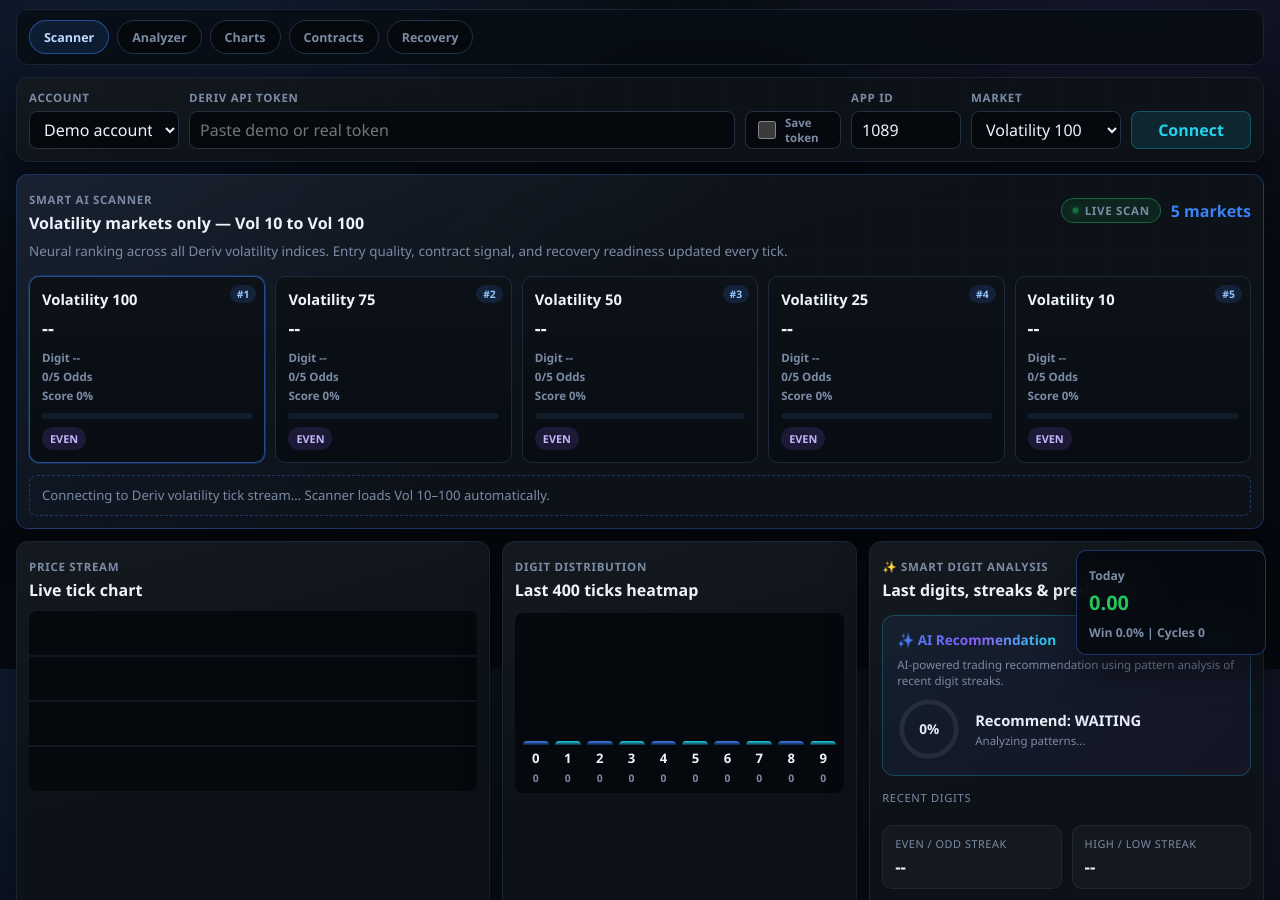
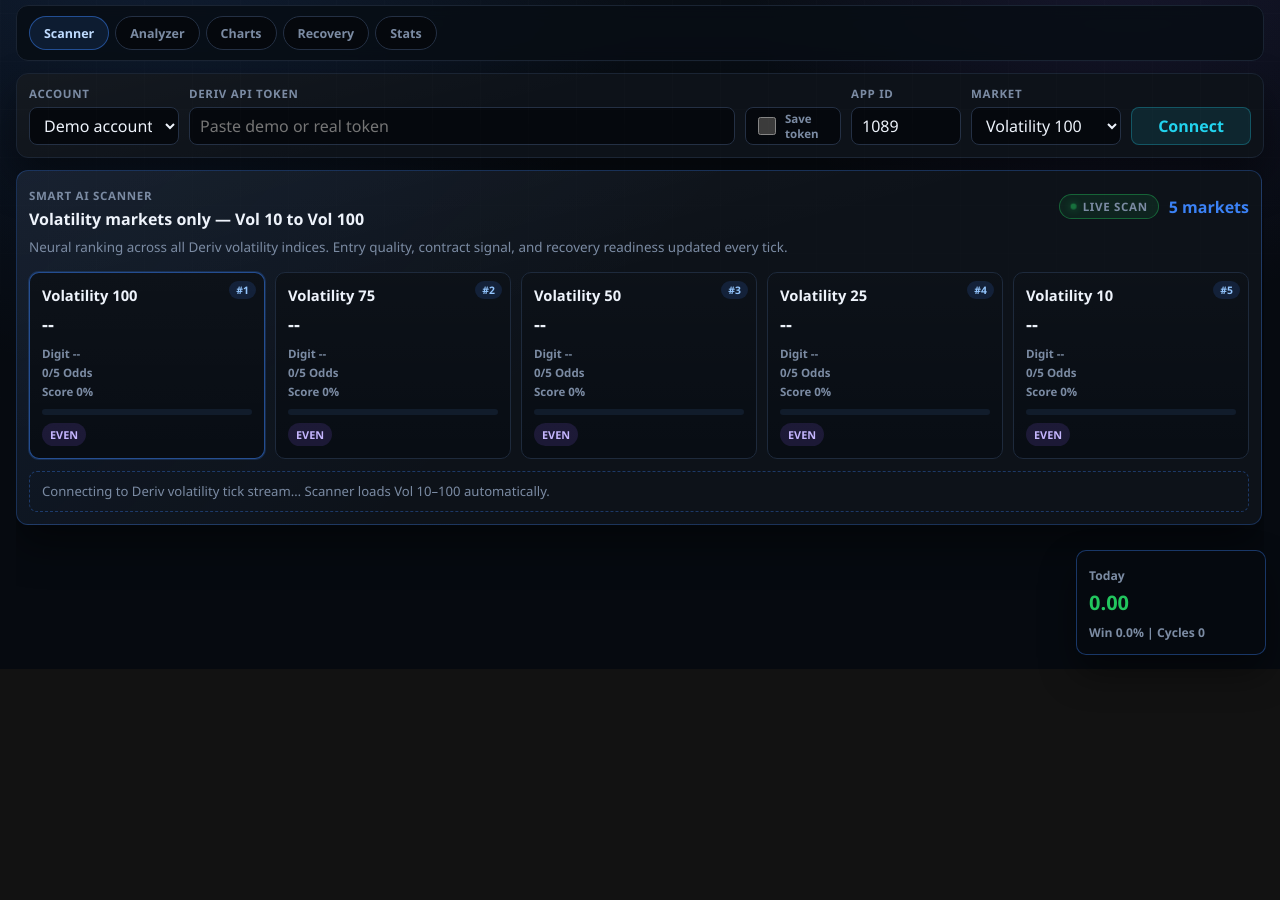
Before and after one commit to odhiambobutuba-prog/trade7smart, a plain HTML site: page index.html in a window 1280 px wide. Shown: the part 131-1031 px from the top of the page. After the commit the page ends 800 px from the top, so only its background shows below. Drawn offline with Linux system fonts and the light colour scheme.

Commit message:
Add files via upload

```diff
--- a/app.js
+++ b/app.js
@@ -1817,16 +1817,37 @@ function startLiveClock() {
   setInterval(tick, 1000);
 }
 
+const TAB_GROUPS = {
+  "ai-scanner-hero": ["ai-scanner-hero"],
+  "hero-grid": ["hero-grid"],
+  "charts-section": ["charts-section"],
+  recovery: ["pro-grid", "risk-grid"],
+  stats: ["analytics-grid", "scanner-grid", "bottom-grid"],
+};
+
 function initSectionNav() {
+  const allSectionIds = Object.values(TAB_GROUPS).flat();
+
+  function showTab(tabKey) {
+    const activeIds = TAB_GROUPS[tabKey] || [];
+    allSectionIds.forEach((id) => {
+      const el = document.getElementById(id);
+      if (el) el.classList.toggle("tab-hidden", !activeIds.includes(id));
+    });
+    document.querySelector(".terminal-shell").scrollTo({ top: 0, behavior: "instant" in window ? "instant" : "auto" });
+  }
+
   document.querySelectorAll(".nav-pill").forEach((pill) => {
     pill.addEventListener("click", () => {
       document.querySelectorAll(".nav-pill").forEach((p) => p.classList.remove("active"));
       pill.classList.add("active");
-      const target = document.getElementById(pill.dataset.scroll);
-      if (target) target.scrollIntoView({ behavior: "smooth", block: "start" });
+      showTab(pill.dataset.tab);
     });
   });
-}
+
+  showTab("ai-scanner-hero");
+}
+
 
 function hideLoader() {
   document.body.classList.add("loaded");
--- a/index.html
+++ b/index.html
@@ -5,8 +5,8 @@
     <meta name="viewport" content="width=device-width, initial-scale=1, viewport-fit=cover" />
     <meta name="theme-color" content="#060a10" />
     <title>Trade7Smart — AI Volatility Console</title>
-    <link rel="manifest" href="./manifest.webmanifest?v=ai-rec-20260620" />
-    <link rel="stylesheet" href="./styles.css?v=ai-rec-20260620" />
+    <link rel="manifest" href="./manifest.webmanifest?v=tabbed-ui-20260620" />
+    <link rel="stylesheet" href="./styles.css?v=tabbed-ui-20260620" />
   </head>
   <body>
     <div id="app-loader" class="app-loader">
@@ -38,11 +38,11 @@
       </header>
 
       <nav class="section-nav" aria-label="Console sections">
-        <button type="button" class="nav-pill active" data-scroll="ai-scanner-hero">Scanner</button>
-        <button type="button" class="nav-pill" data-scroll="hero-grid">Analyzer</button>
-        <button type="button" class="nav-pill" data-scroll="charts-section">Charts</button>
-        <button type="button" class="nav-pill" data-scroll="bot-panel-anchor">Contracts</button>
-        <button type="button" class="nav-pill" data-scroll="risk-grid">Recovery</button>
+        <button type="button" class="nav-pill active" data-tab="ai-scanner-hero">Scanner</button>
+        <button type="button" class="nav-pill" data-tab="hero-grid">Analyzer</button>
+        <button type="button" class="nav-pill" data-tab="charts-section">Charts</button>
+        <button type="button" class="nav-pill" data-tab="recovery">Recovery</button>
+        <button type="button" class="nav-pill" data-tab="stats">Stats</button>
       </nav>
 
       <section class="control-strip">
@@ -97,19 +97,6 @@
       </section>
 
       <section class="charts-section" id="charts-section">
-        <article class="panel chart-panel">
-          <div class="panel-head">
-            <div><span>Price stream</span><strong>Live tick chart</strong></div>
-          </div>
-          <canvas id="tick-chart" class="chart-canvas" height="180"></canvas>
-        </article>
-        <article class="panel chart-panel">
-          <div class="panel-head">
-            <div><span>Digit distribution</span><strong>Last 400 ticks heatmap</strong></div>
-          </div>
-          <div id="digit-heatmap" class="digit-heatmap"></div>
-        </article>
-
         <article class="panel digit-analysis-panel">
           <div class="panel-head">
             <div><span>✨ Smart Digit Analysis</span><strong>Last digits, streaks &amp; predictions</strong></div>
@@ -200,15 +187,9 @@
 
           <div id="digit-pattern-heatmap" class="digit-pattern-heatmap"></div>
         </article>
-        <article class="panel chart-panel">
-          <div class="panel-head">
-            <div><span>Session P&amp;L</span><strong>Profit curve</strong></div>
-          </div>
-          <canvas id="profit-chart" class="chart-canvas" height="180"></canvas>
-        </article>
       </section>
 
-      <section class="hero-grid">
+      <section class="hero-grid" id="hero-grid">
         <article class="panel signal-panel ai-analyzer-panel">
           <div class="analyzer-head">
             <div class="score-ring-wrap">
@@ -442,7 +423,7 @@
         </article>
       </section>
 
-      <section class="pro-grid">
+      <section class="pro-grid" id="pro-grid">
         <article class="panel best-market-panel">
           <div class="panel-head">
             <div><span>Best market auto-pick</span><strong id="best-market-title">Scanning markets</strong></div>
@@ -484,7 +465,7 @@
         </article>
       </section>
 
-      <section class="risk-grid">
+      <section class="risk-grid" id="risk-grid">
         <article class="panel recovery-settings-panel">
           <div class="panel-head">
             <div><span>Recovery settings</span><strong>Risk boundaries</strong></div>
@@ -542,7 +523,7 @@
         </article>
       </section>
 
-      <section class="analytics-grid">
+      <section class="analytics-grid" id="analytics-grid">
         <article class="panel stats-panel">
           <div class="panel-head">
             <div><span>Statistics</span><strong>Session performance</strong></div>
@@ -611,7 +592,7 @@
         </article>
       </section>
 
-      <section class="scanner-grid">
+      <section class="scanner-grid" id="scanner-grid">
         <article class="panel scanner-panel">
           <div class="panel-head">
             <div><span>Market scanner</span><strong>Volatility rank table</strong></div>
@@ -640,7 +621,7 @@
         </article>
       </section>
 
-      <section class="bottom-grid">
+      <section class="bottom-grid" id="bottom-grid">
         <article class="panel market-panel">
           <div class="panel-head">
             <div><span>Watchlist</span><strong>Market pulse</strong></div>
@@ -664,6 +645,6 @@
     </aside>
 
     <div id="toast-layer" class="toast-layer" aria-live="polite"></div>
-    <script src="./app.js?v=ai-rec-20260620"></script>
+    <script src="./app.js?v=tabbed-ui-20260620"></script>
   </body>
 </html>
--- a/styles.css
+++ b/styles.css
@@ -1893,3 +1893,61 @@ body.mini-mode .ai-market-grid {
   font-size: 0.72rem;
   color: var(--muted, #8b95a7);
 }
+
+/* ===== Tabbed layout: fit screen, no endless scroll ===== */
+html, body {
+  height: 100%;
+}
+
+body {
+  overflow: hidden;
+}
+
+.terminal-shell {
+  height: 100dvh;
+  display: flex;
+  flex-direction: column;
+  padding: 12px 16px;
+  box-sizing: border-box;
+  overflow: hidden;
+}
+
+.topbar,
+.control-strip,
+.section-nav {
+  flex-shrink: 0;
+}
+
+.ai-scanner-hero,
+.charts-section,
+.hero-grid,
+.pro-grid,
+.risk-grid,
+.analytics-grid,
+.scanner-grid,
+.bottom-grid {
+  flex: 1 1 auto;
+  min-height: 0;
+  overflow-y: auto;
+  padding-right: 2px;
+}
+
+.tab-hidden {
+  display: none !important;
+}
+
+.section-nav {
+  display: flex;
+  gap: 6px;
+  overflow-x: auto;
+}
+
+.nav-pill {
+  white-space: nowrap;
+}
+
+@media (max-width: 720px) {
+  .terminal-shell {
+    padding: 8px 10px;
+  }
+}
```
Also changed, not shown: sw.js (+4 -4 lines).
